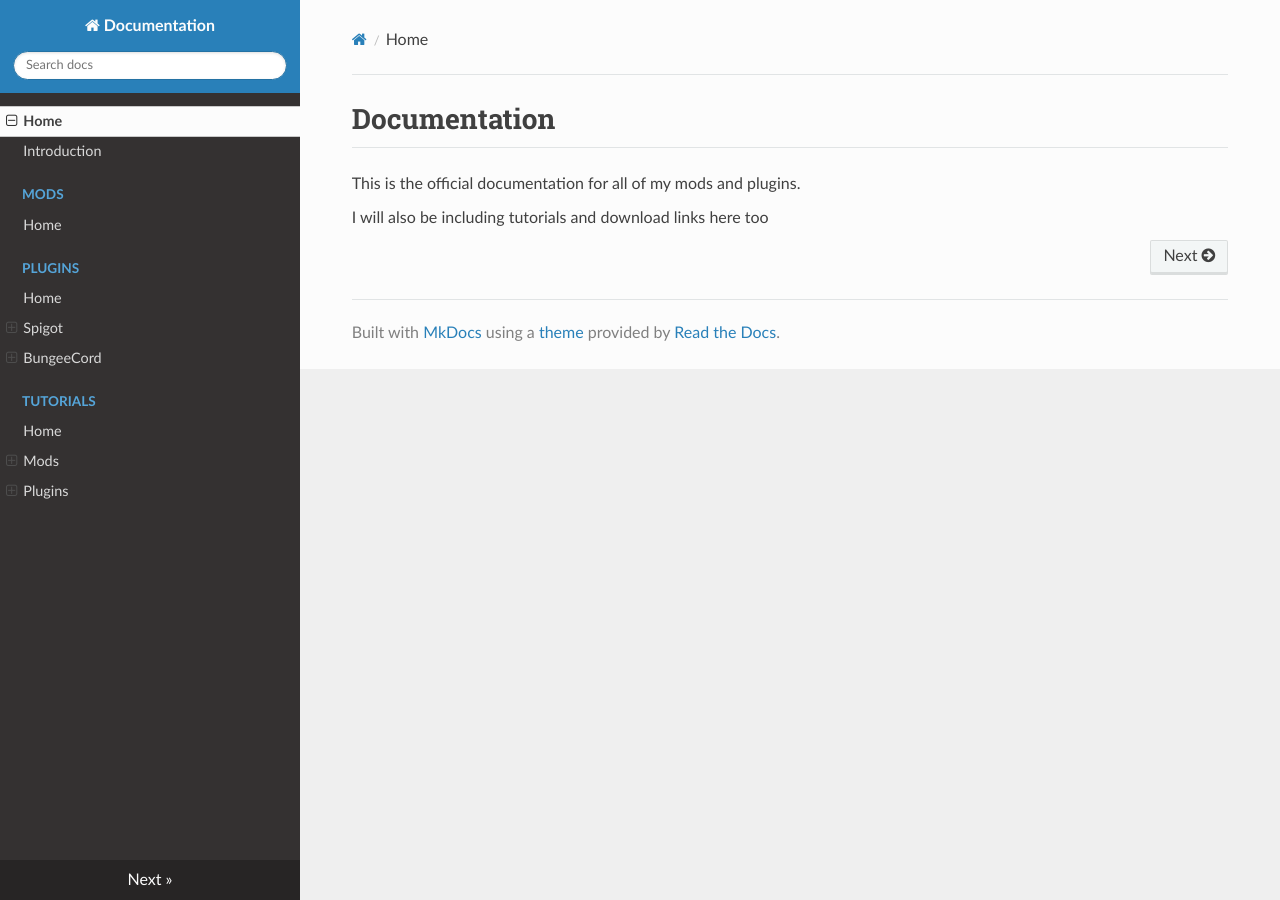
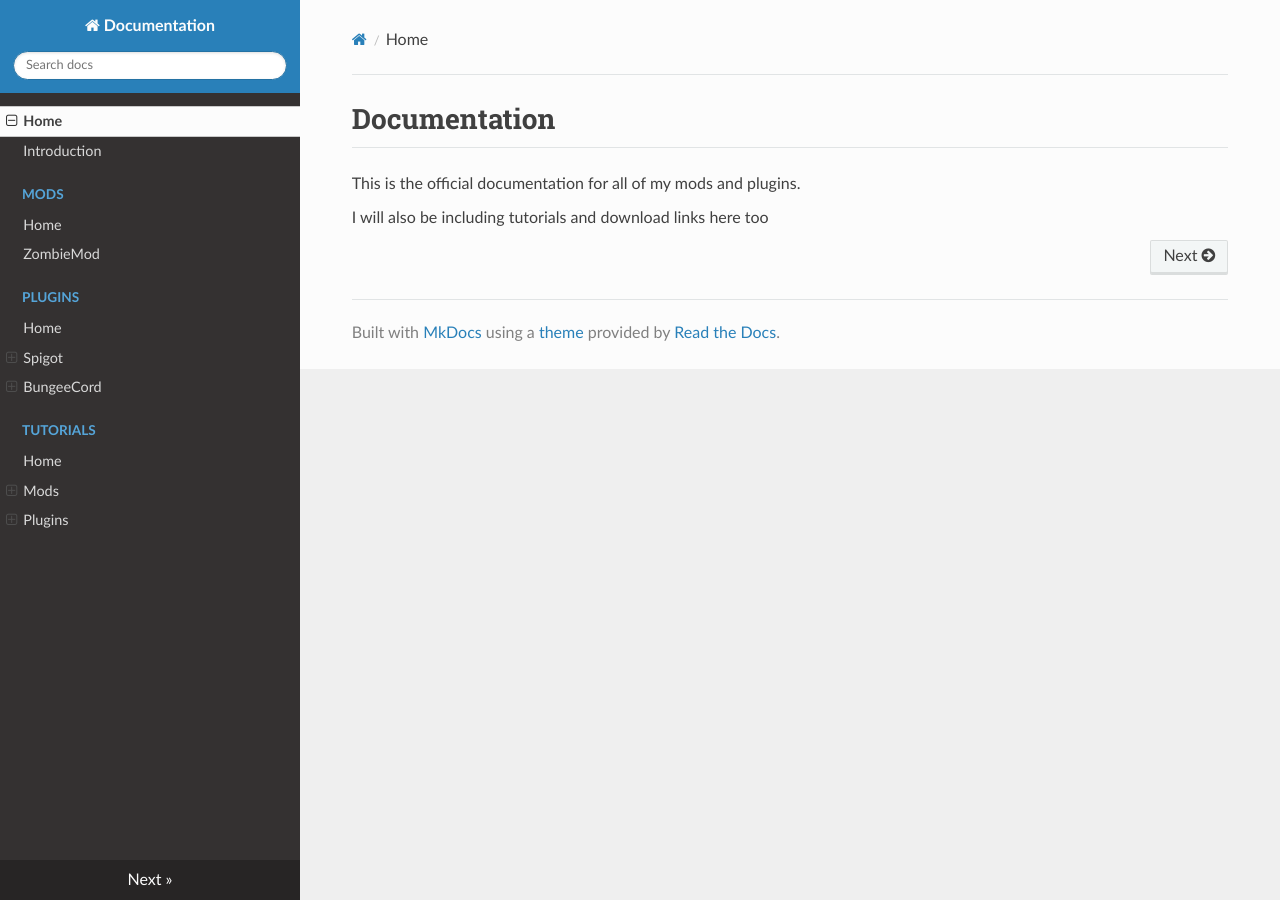
Before and after one commit to SamKemp/Documentation, an MkDocs documentation site: the page built from docs/index.md, in a window 1280 px wide. Built offline with MkDocs 1.6.1, drawn with Linux system fonts in a browser that asks for light colours; nearby versions of some CDN libraries; old or Windows-style settings are respelled for this version of MkDocs.

Commit message:
Update mkdocs.yml

```diff
--- a/mkdocs.yml
+++ b/mkdocs.yml
@@ -4,6 +4,7 @@ pages:
   - Introduction: 'about/intro.md'
   - Mods:
     - Home: 'mods/index.md'
+    - ZombieMod: 'mods/zombiemod.md'
   - Plugins:
     - Home: 'plugins/index.md'
     - Spigot:
```
